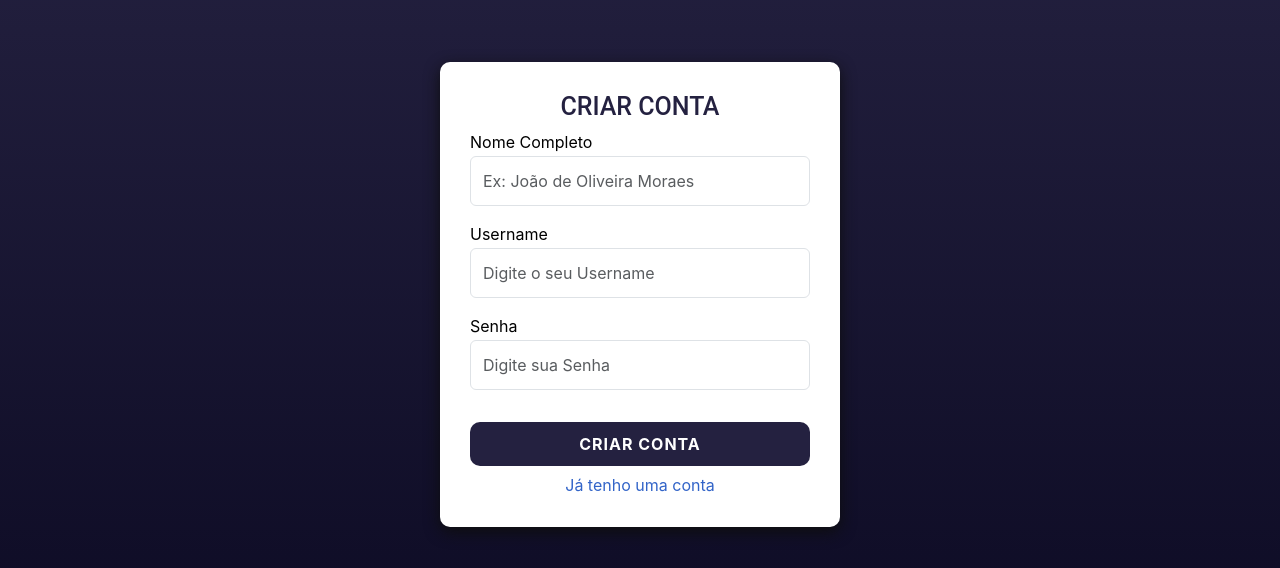
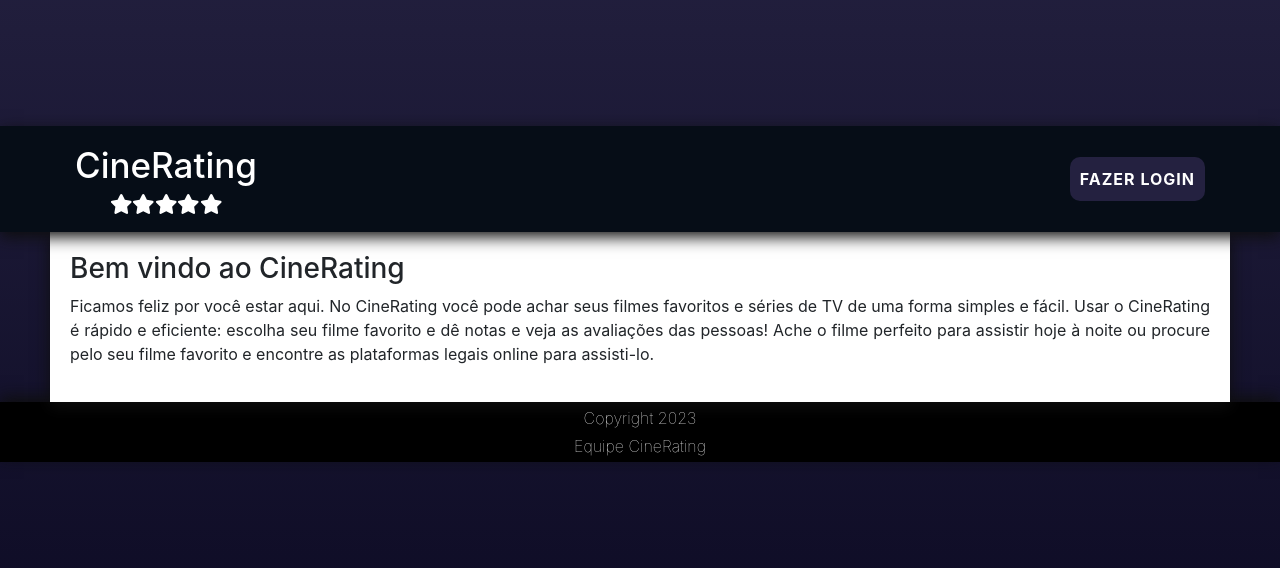
Before and after one commit to julles30/Tela-login-frontend-projeto-final, a React (Create React App) app: page / in a window 1280 px wide. Shown: the part 106-674 px from the top of the page. Built offline with nearby package versions, Linux system fonts and the light colour scheme.

Commit message:
Adicionado os links

```diff
--- a/src/App.js
+++ b/src/App.js
@@ -1,13 +1,18 @@
 import './App.css';
-import LoginSignUp from './components/LoginSignUp/LoginSignUp'
+import { BrowserRouter as Router, Route, Routes } from 'react-router-dom';
+import HomePage from './components/HomePage'
+import LoginSignUp from './components/LoginSignUp/LoginSignUp';
 
 // Este arquivo App.js exporta um componente funcional sem nome (um componente anônimo) que retorna a estrutura da aplicação.
 // Ele importa um componente chamado LoginSignUp do diretório ./components/LoginSignUp/LoginSignUp e o renderiza dentro de uma <div>.
 
 export default (props) => {
   return (
-    <div>
-      <LoginSignUp />
-    </div>
+    <Router>
+      <Routes>
+        <Route path="/" element={<HomePage />} />
+        <Route path="/login" element={<LoginSignUp />} />
+      </Routes>
+    </Router>
   )
 };
```
